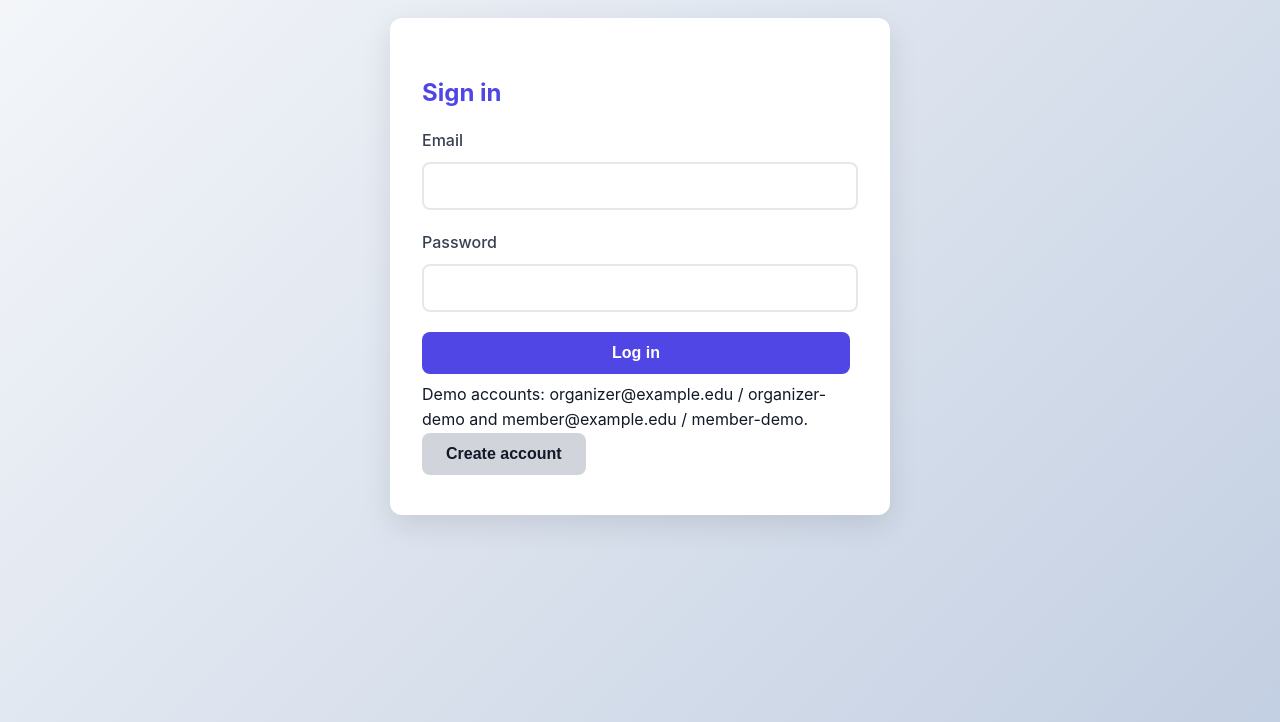
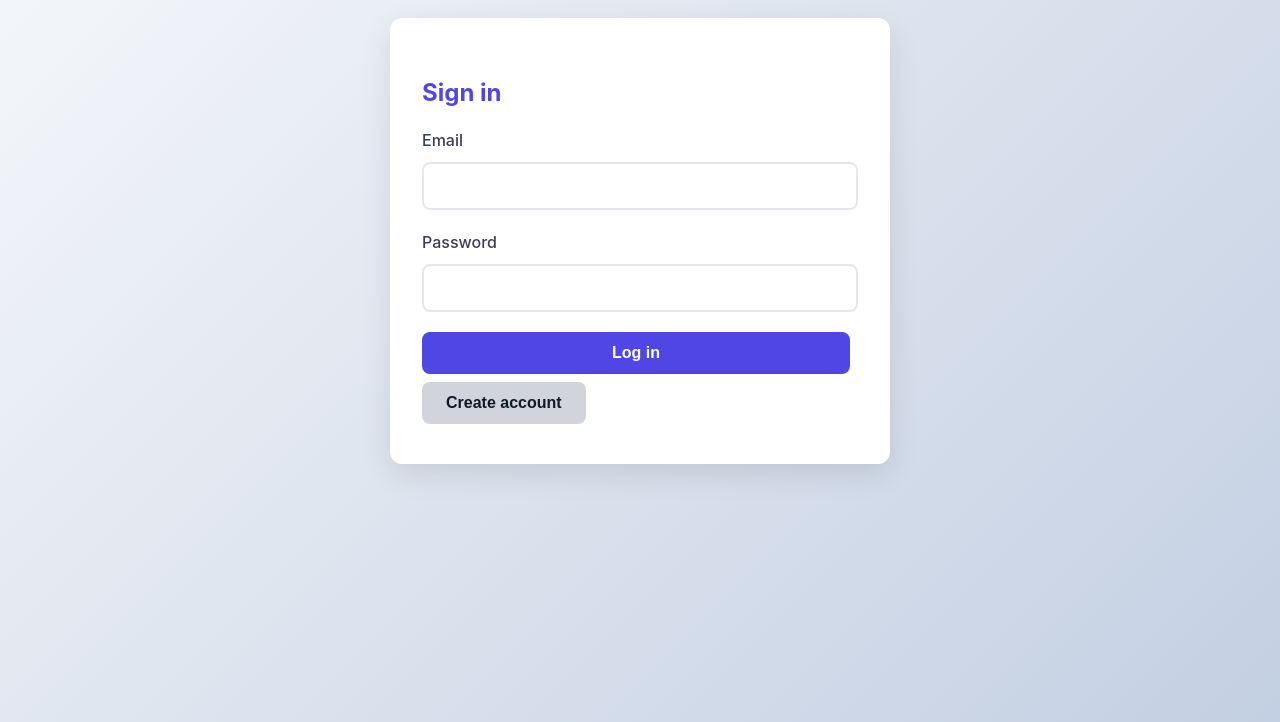
Before and after one commit to JMorency13/cen5064-project-morency, a website: page public/index.html in a window 1280 px wide. Shown: the part 78-800 px from the top of the page. Drawn offline with Linux system fonts and the light colour scheme.

Commit message:
Remove demo account credentials from login page
Hide the demo username and password hints from the initial login form
for a cleaner presentation.

Co-authored-by: Copilot <223556219+Copilot@users.noreply.github.com>

```diff
--- a/public/index.html
+++ b/public/index.html
@@ -589,7 +589,6 @@
       <label>Password <input id="password" type="password" autocomplete="current-password" required></label>
       <button type="submit">Log in</button>
     </form>
-    <p>Demo accounts: organizer@example.edu / organizer-demo and member@example.edu / member-demo.</p>
     <button id="show-register" type="button">Create account</button>
     <div id="login-message" role="status"></div>
     <button id="retry-session" type="button" hidden>Retry session</button>
```
